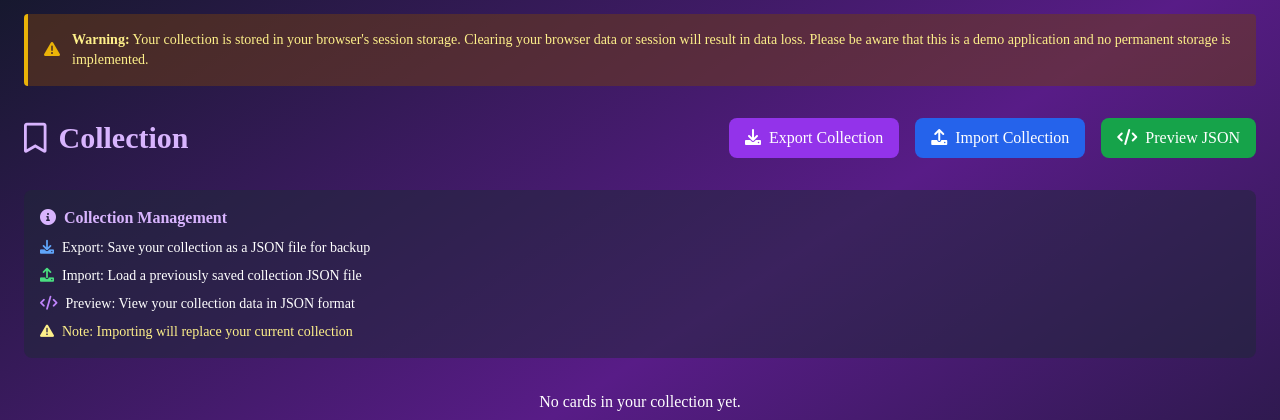
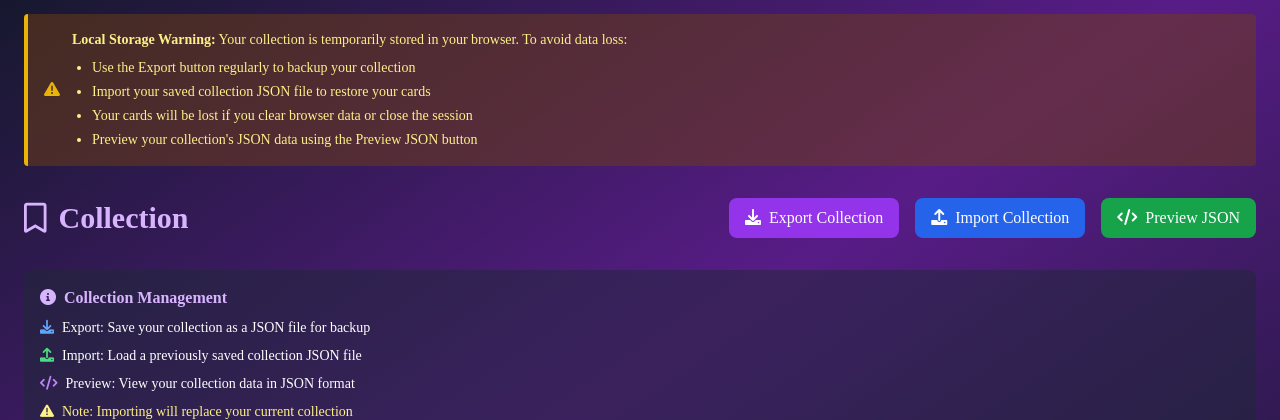
Before and after one commit to EdwynDev/ANIME-EDITOR, a PHP site: page /collection.php in a window 1280 px wide. Shown: the part 66-486 px from the top of the page. Run offline with PHP 8.4, Linux system fonts and the light colour scheme; some libraries are stand-ins or nearby versions; some web fonts are replaced.

Commit message:
Update collection.php

```diff
--- a/collection.php
+++ b/collection.php
@@ -10,12 +10,17 @@ include 'includes/header.php';
             <div class="flex-shrink-0">
                 <i class="fas fa-exclamation-triangle text-yellow-500"></i>
             </div>
-            <div class="ml-3">
+            <div class="ml-3 space-y-2">
                 <p class="text-sm text-yellow-200">
-                    <span class="font-bold">Warning:</span> Your collection is stored in your browser's session storage.
-                    Clearing your browser data or session will result in data loss. Please be aware that this is a demo application
-                    and no permanent storage is implemented.
+                    <span class="font-bold">Local Storage Warning:</span>
+                    Your collection is temporarily stored in your browser. To avoid data loss:
                 </p>
+                <ul class="text-sm text-yellow-200 list-disc pl-5 space-y-1">
+                    <li>Use the Export button regularly to backup your collection</li>
+                    <li>Import your saved collection JSON file to restore your cards</li>
+                    <li>Your cards will be lost if you clear browser data or close the session</li>
+                    <li>Preview your collection's JSON data using the Preview JSON button</li>
+                </ul>
             </div>
         </div>
     </div>
@@ -64,7 +69,7 @@ include 'includes/header.php';
             </div>
         </div>
     <?php else: ?>
-        <div class="flex flex-wrap gap-6">
+        <div class="flex flex-wrap gap-6 justify-between">
             <?php foreach ($_SESSION['cards'] as $index => $card): ?>
                 <div class="relative flex flex-col items-center align-center gap-4">
                     <div class="gradient-border-<?php echo strtolower($card['rarity'] ?? 'basic'); ?> p-2 shadow-<?php echo strtolower($card['rarity'] ?? 'basic'); ?>">
```
